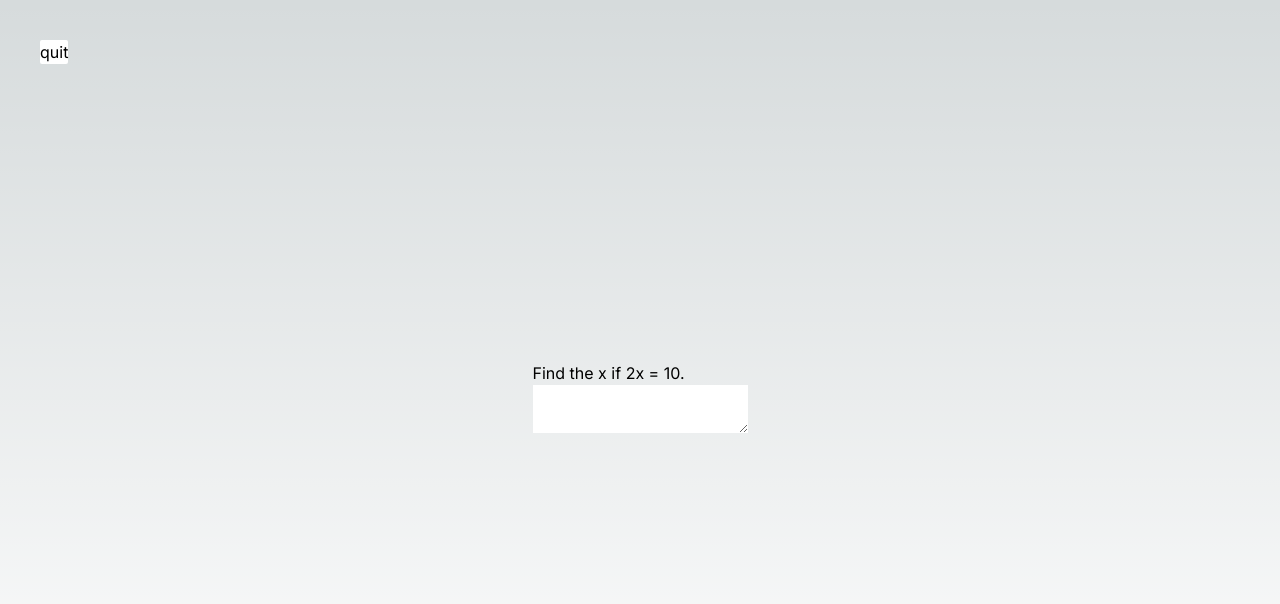
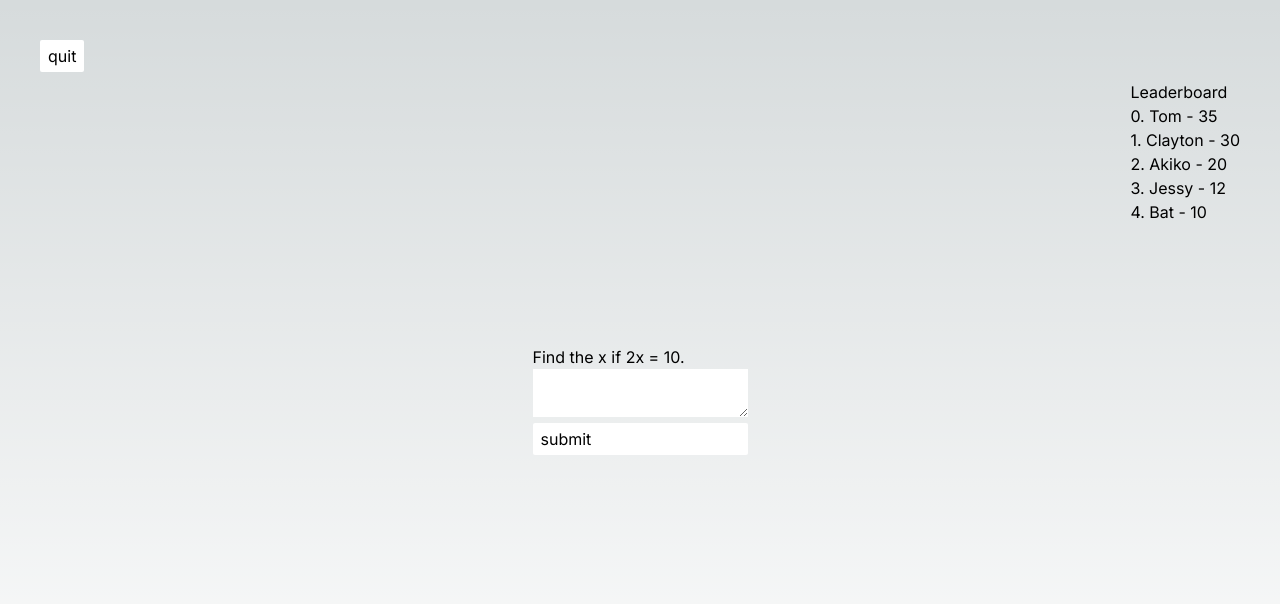
Before and after one commit to raccoonhands1/mathforces, a Next.js app in the folder front/: page /ingame in a window 1280 px wide. Shown: the top 604 px of the page. Built offline with nearby package versions, Linux system fonts and the light colour scheme.

Commit message:
basic layout

```diff
--- a/front/app/globals.css
+++ b/front/app/globals.css
@@ -27,5 +27,5 @@ body {
 }
 
 .button {
-  @apply bg-white border-black rounded-sm;
+  @apply bg-white border-black rounded-sm px-2 py-1 text-black;
 }
--- a/front/app/ingame/page.tsx
+++ b/front/app/ingame/page.tsx
@@ -1,4 +1,41 @@
 import Link from "next/link";
+
+const LeaderBoard = ({ classname }: { classname?: string }) => {
+  const users = [
+    {
+      username: "Tom",
+      score: 35,
+    },
+    {
+      username: "Clayton",
+      score: 30,
+    },
+    {
+      username: "Akiko",
+      score: 20,
+    },
+    {
+      username: "Jessy",
+      score: 12,
+    },
+    {
+      username: "Bat",
+      score: 10,
+    },
+  ];
+  return (
+    <div className={classname}>
+      <div>Leaderboard</div>
+      <div>
+        {users.map((user, index) => {
+          const { username, score } = user;
+          const line = "" + index + ". " + username + " - " + score;
+          return <div>{line}</div>;
+        })}
+      </div>
+    </div>
+  );
+};
 
 const Page = () => {
   return (
@@ -9,7 +46,9 @@ const Page = () => {
       <div className="">
         <div>Find the x if 2x = 10.</div>
         <textarea />
+        <div className="button flex-none"> submit </div>
       </div>
+      <LeaderBoard classname="absolute top-20 right-10" />
     </div>
   );
 };
--- a/front/app/page.tsx
+++ b/front/app/page.tsx
@@ -3,9 +3,13 @@ import Link from "next/link";
 
 export default function Home() {
   return (
-    <div>
-      Mathforces
-      <Link href="/ingame">Join the battle</Link>
+    <div className="h-screen flex justify-center items-center flex-col">
+      <div className="h-[200px] flex flex-col justify-between items-center border-white border-[1px] rounded-md p-5">
+        Mathforces
+        <Link className="button" href="/ingame">
+          Join the battle
+        </Link>
+      </div>
     </div>
   );
 }
```
